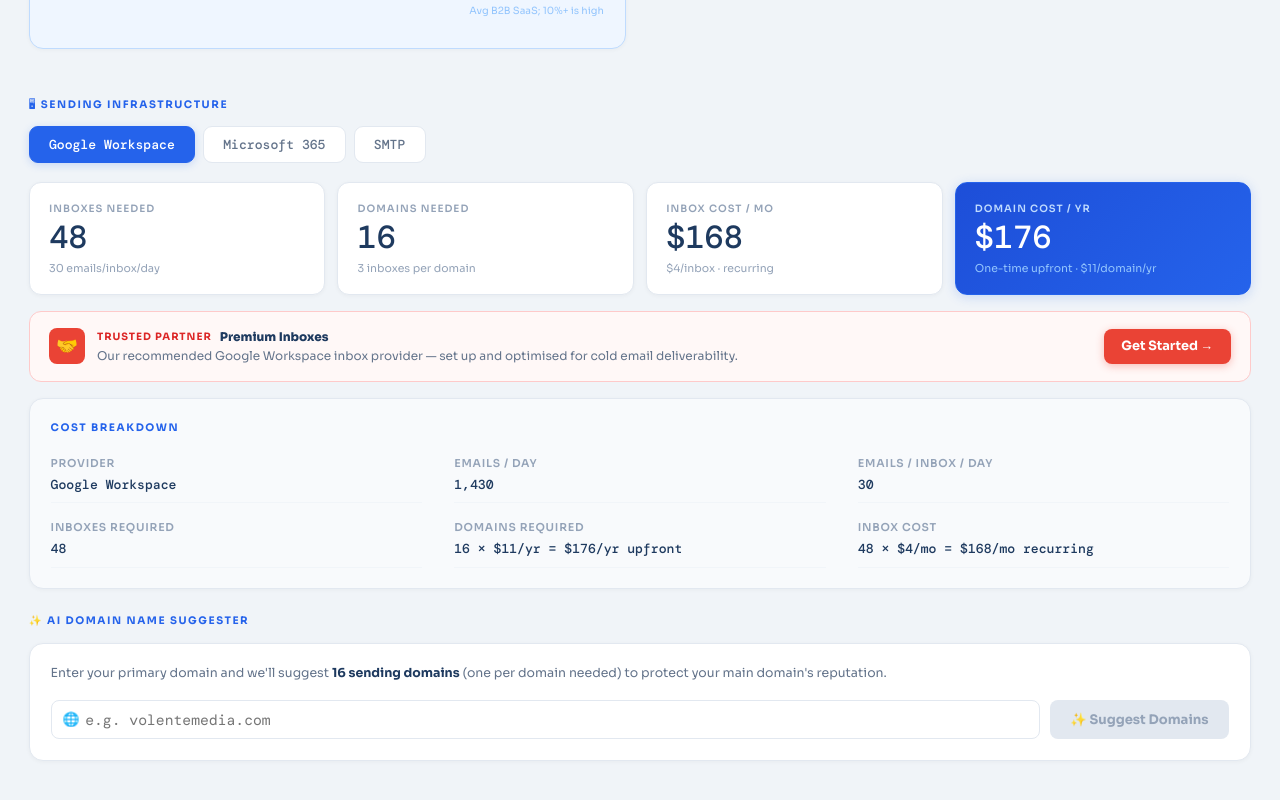
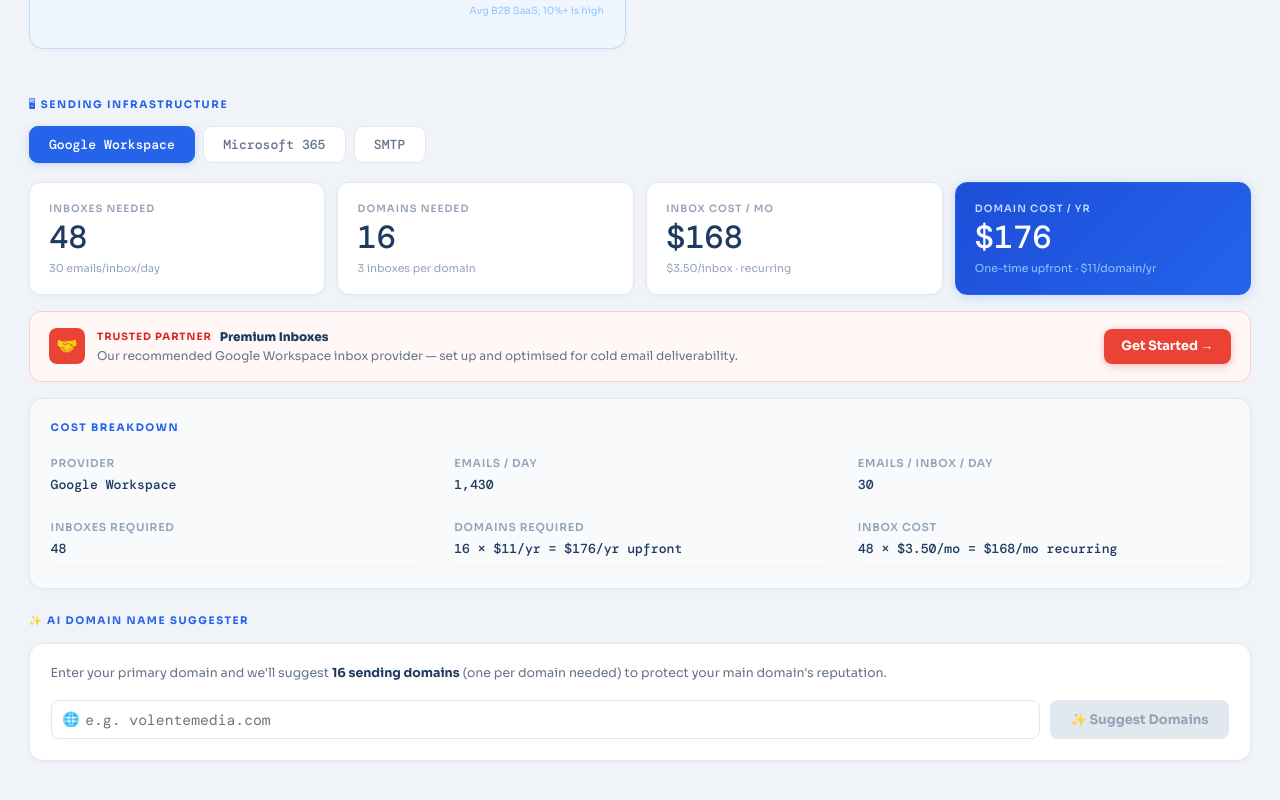
Before and after one commit to contact397/cold-calculator-v2, a React (Vite) app: page / in a window 1280 px wide. Shown: the part 1598-2398 px from the top of the page. Built offline with nearby package versions, Linux system fonts and the light colour scheme; a web font is replaced by a local one.

Commit message:
Show per-inbox pricing with cents precision

```diff
--- a/src/App.jsx
+++ b/src/App.jsx
@@ -6,6 +6,8 @@
 const fmt = (n) => Math.round(n).toLocaleString("en-US");
 const fmtCurrency = (n, currency) =>
   new Intl.NumberFormat("en-US", { style: "currency", currency, maximumFractionDigits: 0 }).format(n);
+const fmtCurrencyPrecise = (n, currency) =>
+  new Intl.NumberFormat("en-US", { style: "currency", currency, minimumFractionDigits: 2, maximumFractionDigits: 2 }).format(n);
 
 // Monetary keys that need converting when switching currency
 const MONEY_KEYS = ["revenueTarget", "currentRevenue", "avgDealSize"];
@@ -491,7 +493,7 @@
             <div style={{ background: "#fff", border: "1.5px solid #e2e8f0", borderRadius: "12px", padding: "1.1rem 1.2rem", boxShadow: "0 1px 4px rgba(0,0,0,0.04)" }}>
               <div style={{ fontSize: "0.63rem", color: "#94a3b8", textTransform: "uppercase", letterSpacing: "0.1em", marginBottom: "0.3rem", fontWeight: 600 }}>Inbox Cost / mo</div>
               <div style={{ fontSize: "2rem", fontWeight: 800, color: "#1e3a5f", fontFamily: "'DM Mono', monospace", lineHeight: 1.1 }}>{fc(infra.inboxCostMonthly)}</div>
-              <div style={{ fontSize: "0.68rem", color: "#94a3b8", marginTop: "0.25rem" }}>{fc(PROVIDERS[provider].inboxCostUSD * (currency === "CAD" ? USD_TO_CAD : 1))}/inbox · recurring</div>
+              <div style={{ fontSize: "0.68rem", color: "#94a3b8", marginTop: "0.25rem" }}>{fmtCurrencyPrecise(PROVIDERS[provider].inboxCostUSD * (currency === "CAD" ? USD_TO_CAD : 1), currency)}/inbox · recurring</div>
             </div>
             <div style={{ background: "linear-gradient(135deg,#1d4ed8,#2563eb)", border: "1.5px solid #2563eb", borderRadius: "12px", padding: "1.1rem 1.2rem", boxShadow: "0 2px 12px rgba(37,99,235,0.2)" }}>
               <div style={{ fontSize: "0.63rem", color: "#bfdbfe", textTransform: "uppercase", letterSpacing: "0.1em", marginBottom: "0.3rem", fontWeight: 600 }}>Domain Cost / yr</div>
@@ -576,7 +578,7 @@
                 ["Emails / inbox / day", `${infra.emailsPerInbox}`],
                 ["Inboxes required", fmt(infra.inboxes)],
                 ["Domains required", `${fmt(infra.domains)} × ${fc(DOMAIN_COST_USD * (currency === "CAD" ? USD_TO_CAD : 1))}/yr = ${fc(infra.domainCostAnnual)}/yr upfront`],
-                ["Inbox cost", `${fmt(infra.inboxes)} × ${fc(PROVIDERS[provider].inboxCostUSD * (currency === "CAD" ? USD_TO_CAD : 1))}/mo = ${fc(infra.inboxCostMonthly)}/mo recurring`],
+                ["Inbox cost", `${fmt(infra.inboxes)} × ${fmtCurrencyPrecise(PROVIDERS[provider].inboxCostUSD * (currency === "CAD" ? USD_TO_CAD : 1), currency)}/mo = ${fc(infra.inboxCostMonthly)}/mo recurring`],
               ].map(([label, val]) => (
                 <div key={label} style={{ display: "flex", flexDirection: "column", padding: "0.5rem 0", borderBottom: "1px solid #f1f5f9" }}>
                   <span style={{ fontSize: "0.68rem", color: "#94a3b8", textTransform: "uppercase", letterSpacing: "0.07em", fontWeight: 600, marginBottom: "0.2rem" }}>{label}</span>
```
